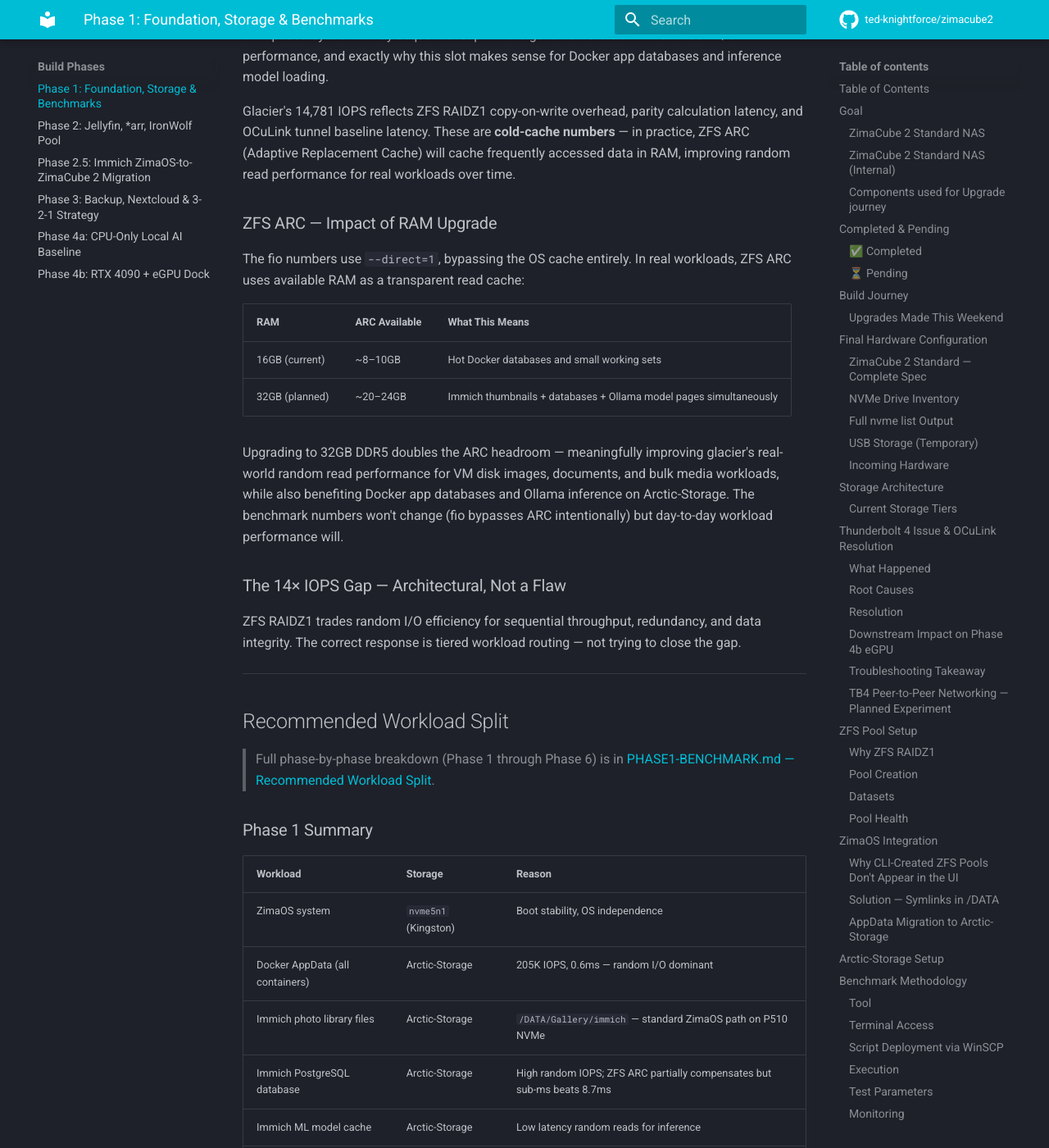
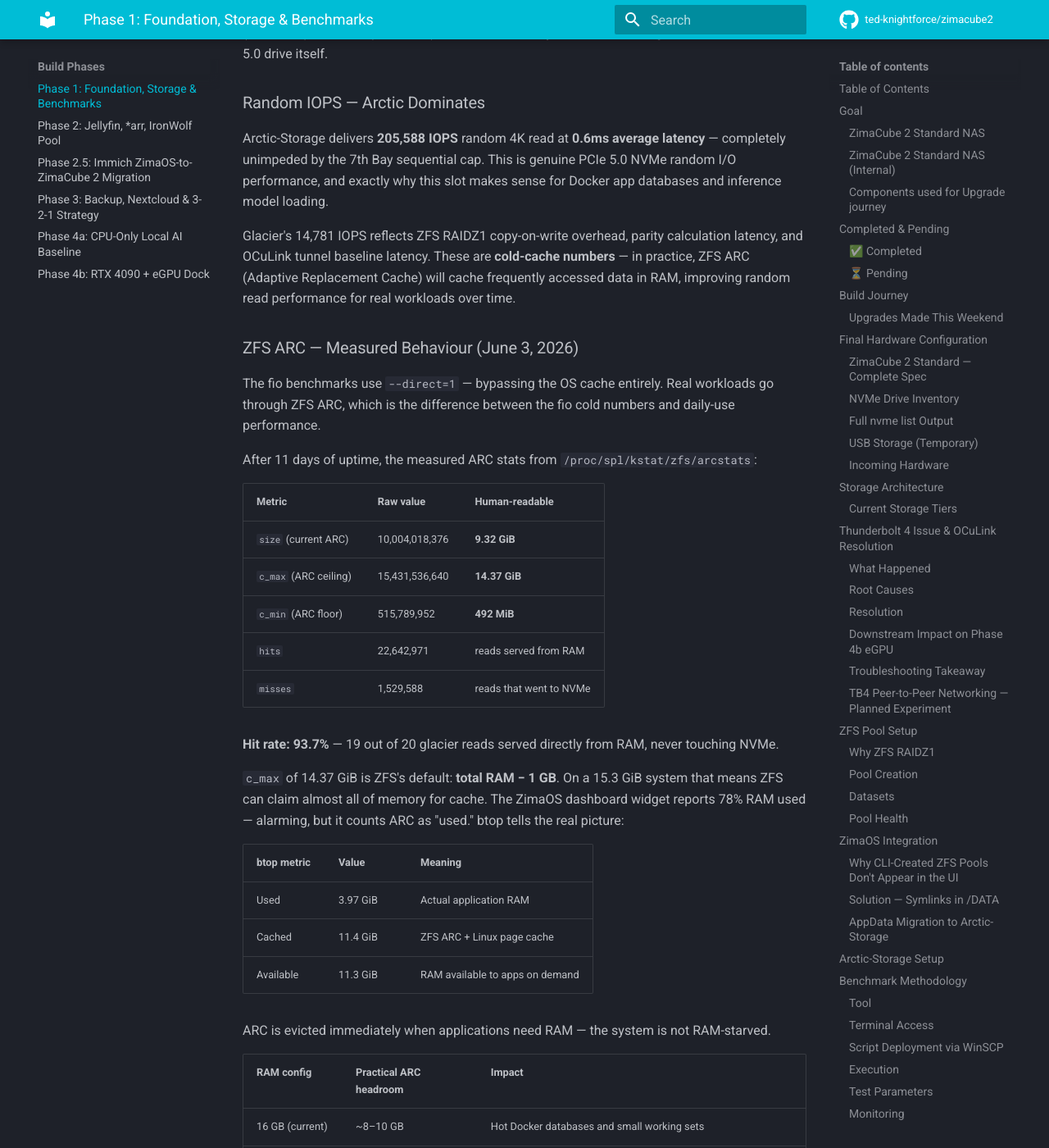
Before and after one commit to ted-knightforce/zimacube2, an MkDocs documentation site: the page built from docs/phases/01-foundation.md, in a window 1280 px wide and 1400 px high, scrolled down 40486 px. Shown: the whole window at 82% size. Built offline with MkDocs 1.6.1 and Material for MkDocs 9.7.7, drawn with Linux system fonts in a browser that asks for light colours; comment, search, counter and statistics services are not loaded; some of the changed text lies outside the part shown.

Commit message:
Phase 1: add ZFS ARC tuning section with measured stats
Adds real arcstats output from Day 11: 9.32 GiB ARC, 93.7% hit rate,
c_max defaulting to 14.37 GiB (total RAM - 1 GB). Documents the
misleading 78% RAM widget, explains btop breakdown, and provides
arc_max cap commands for current 16 GB and planned 32 GB configs.

````diff
--- a/docs/phases/01-foundation.md
+++ b/docs/phases/01-foundation.md
@@ -22,14 +22,15 @@
 10. [Benchmark Methodology](#benchmark-methodology)
 11. [Benchmark Results](#benchmark-results)
 12. [Analysis](#analysis)
-13. [Recommended Workload Split](#recommended-workload-split)
-14. [Immich Migration](#immich-migration)
-15. [ZimaOS Observations](#zimaos-observations)
-16. [Honest Friction Log](#honest-friction-log)
-17. [What's Coming Next](#whats-coming-next)
-18. [Benchmark Scripts](#benchmark-scripts)
-19. [System Information](#system-information)
-20. [Resources](#resources)
+13. [ZFS ARC Tuning](#zfs-arc-tuning)
+14. [Recommended Workload Split](#recommended-workload-split)
+15. [Immich Migration](#immich-migration)
+16. [ZimaOS Observations](#zimaos-observations)
+17. [Honest Friction Log](#honest-friction-log)
+18. [What's Coming Next](#whats-coming-next)
+19. [Benchmark Scripts](#benchmark-scripts)
+20. [System Information](#system-information)
+21. [Resources](#resources)
 
 ---
 
@@ -118,10 +119,12 @@
 - [x] Netdata deployed (Docker) for real-time NVMe/ZFS monitoring
 - [x] Full storage benchmarks completed (glacier vs Arctic-Storage)
 - [x] Immich migrated from DIY ZimaOS — 14,505 photos + 925 videos (134 GiB), all memories/metadata intact (see [Phase 2.5](02.5-immich.md))
+- [x] ZFS ARC behaviour verified: **93.7% hit rate**, c_max auto-set to 14.37 GiB (total RAM − 1 GB default)
 
 ### ⏳ Pending
 
-- [ ] RAM → 32GB DDR5 (2× Corsair Vengeance 16GB DDR5 4800MHz CL40 SODIMM)
+- [ ] Cap ZFS ARC at 8 GiB — prevent ARC balloon competing with Phase 2 Jellyfin workloads
+- [ ] RAM → 32GB DDR5 (2× Corsair Vengeance 16GB DDR5 4800MHz CL40 SODIMM) → raise ARC cap to 16 GiB after upgrade
 - [ ] Move Crucial P510 to onboard M.2 slot → Phase 1.5 re-benchmark
 - [ ] TB4 direct networking test — connect Mac/PC via TB4 cable, configure IP over Thunderbolt, benchmark vs 2.5GbE
 - [ ] Phase 1 Reddit post
@@ -586,20 +589,93 @@
 
 Glacier's 14,781 IOPS reflects ZFS RAIDZ1 copy-on-write overhead, parity calculation latency, and OCuLink tunnel baseline latency. These are **cold-cache numbers** — in practice, ZFS ARC (Adaptive Replacement Cache) will cache frequently accessed data in RAM, improving random read performance for real workloads over time.
 
-### ZFS ARC — Impact of RAM Upgrade
+### ZFS ARC — Measured Behaviour (June 3, 2026)
 
-The fio numbers use `--direct=1`, bypassing the OS cache entirely. In real workloads, ZFS ARC uses available RAM as a transparent read cache:
+The fio benchmarks use `--direct=1` — bypassing the OS cache entirely. Real workloads go through ZFS ARC, which is the difference between the fio cold numbers and daily-use performance.
 
-| RAM | ARC Available | What This Means |
+After 11 days of uptime, the measured ARC stats from `/proc/spl/kstat/zfs/arcstats`:
+
+| Metric | Raw value | Human-readable |
 |---|---|---|
-| 16GB (current) | ~8–10GB | Hot Docker databases and small working sets |
-| 32GB (planned) | ~20–24GB | Immich thumbnails + databases + Ollama model pages simultaneously |
+| `size` (current ARC) | 10,004,018,376 | **9.32 GiB** |
+| `c_max` (ARC ceiling) | 15,431,536,640 | **14.37 GiB** |
+| `c_min` (ARC floor) | 515,789,952 | **492 MiB** |
+| `hits` | 22,642,971 | reads served from RAM |
+| `misses` | 1,529,588 | reads that went to NVMe |
 
-Upgrading to 32GB DDR5 doubles the ARC headroom — meaningfully improving glacier's real-world random read performance for VM disk images, documents, and bulk media workloads, while also benefiting Docker app databases and Ollama inference on Arctic-Storage. The benchmark numbers won't change (fio bypasses ARC intentionally) but day-to-day workload performance will.
+**Hit rate: 93.7%** — 19 out of 20 glacier reads served directly from RAM, never touching NVMe.
+
+`c_max` of 14.37 GiB is ZFS's default: **total RAM − 1 GB**. On a 15.3 GiB system that means ZFS can claim almost all of memory for cache. The ZimaOS dashboard widget reports 78% RAM used — alarming, but it counts ARC as "used." btop tells the real picture:
+
+| btop metric | Value | Meaning |
+|---|---|---|
+| Used | 3.97 GiB | Actual application RAM |
+| Cached | 11.4 GiB | ZFS ARC + Linux page cache |
+| Available | 11.3 GiB | RAM available to apps on demand |
+
+ARC is evicted immediately when applications need RAM — the system is not RAM-starved.
+
+| RAM config | Practical ARC headroom | Impact |
+|---|---|---|
+| 16 GB (current) | ~8–10 GB | Hot Docker databases and small working sets |
+| 32 GB (planned) | ~20–24 GB | Immich thumbnails + databases + Ollama model pages simultaneously |
 
 ### The 14× IOPS Gap — Architectural, Not a Flaw
 
 ZFS RAIDZ1 trades random I/O efficiency for sequential throughput, redundancy, and data integrity. The correct response is tiered workload routing — not trying to close the gap.
+
+---
+
+## ZFS ARC Tuning
+
+### Why cap c_max now?
+
+At 16 GB RAM, c_max defaulting to 14.37 GiB leaves only ~1 GB guaranteed for the OS + apps. ZFS is smart enough to evict ARC under memory pressure, but ZFS ARC eviction is slower than Linux page cache eviction. When Phase 2 lands and Jellyfin starts transcoding, ARC competing with a 831 MB+ process creates unnecessary pressure. Capping at 8 GiB gives glacier a generous read cache while guaranteeing ~7 GB headroom for all other workloads.
+
+### How to check current ARC stats
+
+```bash
+cat /proc/spl/kstat/zfs/arcstats | grep -E "^(size|c_max|c_min|hits|misses) "
+```
+
+Calculate hit rate manually:
+```
+hit rate = hits / (hits + misses) × 100
+```
+
+### Cap ARC at 8 GiB (current 16 GB system)
+
+```bash
+# Create or update the ZFS module config
+echo "options zfs zfs_arc_max=8589934592" | sudo tee /etc/modprobe.d/zfs.conf
+
+# Apply immediately — no reboot needed
+echo 8589934592 | sudo tee /sys/module/zfs/parameters/zfs_arc_max
+
+# Verify
+cat /sys/module/zfs/parameters/zfs_arc_max
+# Expected: 8589934592
+```
+
+The `/etc/modprobe.d/zfs.conf` entry ensures the cap survives reboots. The `/sys/module/...` write applies it live to the running kernel.
+
+### After the 32 GB RAM upgrade
+
+With 32 GB installed, raise the cap to 16 GiB — gives glacier a large cache while still leaving 14+ GB for Jellyfin, Immich, *arr, and future Ollama workloads:
+
+```bash
+# 16 GiB cap for 32 GB system (16 × 1024³ = 17179869184)
+echo "options zfs zfs_arc_max=17179869184" | sudo tee /etc/modprobe.d/zfs.conf
+echo 17179869184 | sudo tee /sys/module/zfs/parameters/zfs_arc_max
+```
+
+### ARC sizing reference
+
+| RAM | Recommended c_max | Reasoning |
+|---|---|---|
+| 16 GB (current) | **8 GiB** | Half of RAM; leaves ~7 GB free for apps |
+| 32 GB (planned) | **16 GiB** | Half of RAM; comfortable for Phase 4a Ollama inference |
+| 32 GB + GPU workloads | **12 GiB** | Tighter if Ollama model loading competes for RAM |
 
 ---
 
@@ -659,6 +735,7 @@
 | `thunderbolt.host_reset=false` in kernel boot | TB devices don't re-enumerate on plug-in — affects all TB connections |
 | RAUC A/B OTA updates | Kernel updates are safe, but verify ZFS DKMS survives each update |
 | AppData migration tool in Settings → Storage → Apps | Moves AppData/Docker images to any ZimaOS-recognised drive — symlinks created automatically |
+| RAM widget shows 78% "used" with 16 GB | ZimaOS counts ZFS ARC cache as used RAM — misleading. Use btop or arcstats for the real picture. Available RAM was 11.3 GiB with 9.32 GiB absorbed by ARC |
 
 ---
 
@@ -669,6 +746,7 @@
 - **Immich database empty after file migration** — moving photo files without moving the database gives you photos but no albums, faces, or metadata. The fix: copy the entire `/DATA/AppData/immich` folder (including `pgdata`) alongside the photo library. Stop Immich on the source first. See [Phase 2.5](02.5-immich.md) for the full method.
 - **ZimaOS package manager missing** — `apt install fio` doesn't work. Discovering fio was already natively available saved the day; anything else requires Docker.
 - **`hostname -I` not supported** — Buildroot's hostname binary doesn't support the `-I` flag. Use `ip addr` instead in scripts.
+- **ZimaOS RAM widget shows 78% used** — alarming but misleading. ZimaOS counts ZFS ARC cache as "used" RAM. btop breaks it down correctly: 3.97 GiB actual app usage, 11.4 GiB ZFS ARC, 11.3 GiB available. ZFS will evict ARC immediately if applications need the memory. The fix is capping `c_max` to prevent ARC from ever growing past a sensible ceiling — see [ZFS ARC Tuning](#zfs-arc-tuning).
 
 ---
 
````
Also changed, not shown: other parts of docs/phases/01-foundation.md (+1 -1 lines).
